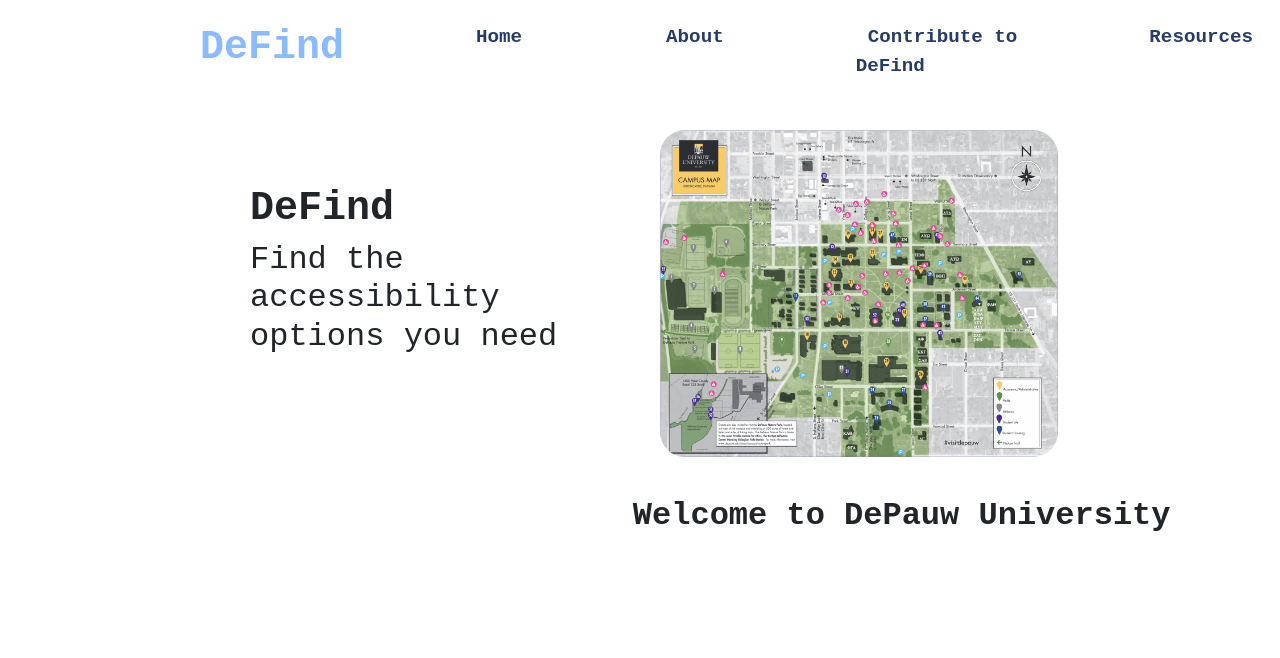
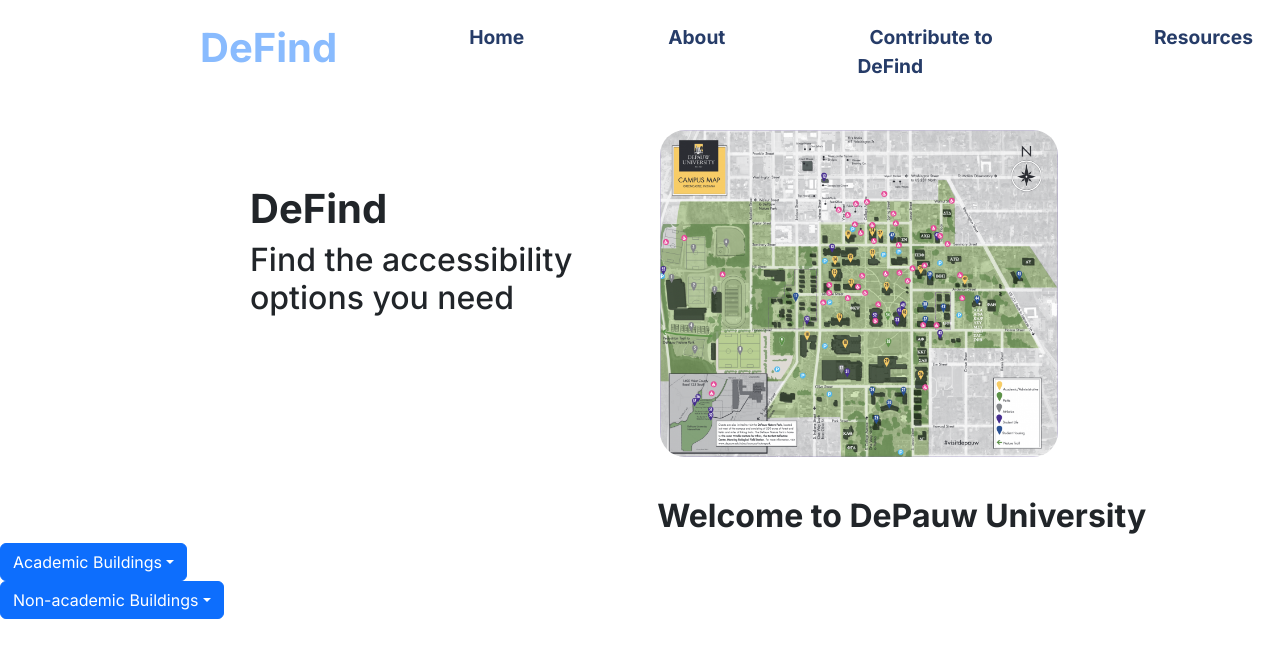
Before and after one commit to Anhakian/DeFind, a React (Vite) app: page / in a window 1280 px wide. Shown: the top 658 px of the page. Built offline with nearby package versions, Linux system fonts and the light colour scheme.

Commit message:
Add dropdown and font

```diff
--- a/index.html
+++ b/index.html
@@ -1,6 +1,9 @@
 <!doctype html>
 <html lang="en">
   <head>
+    <link rel="preconnect" href="https://fonts.googleapis.com">
+<link rel="preconnect" href="https://fonts.gstatic.com" crossorigin>
+<link href="https://fonts.googleapis.com/css2?family=Inter:wght@100..900&display=swap" rel="stylesheet">
     <meta charset="UTF-8" />
     <link rel="icon" type="image/svg+xml" href='' />
     <meta name="viewport" content="width=device-width, initial-scale=1.0" />
--- a/src/App.css
+++ b/src/App.css
@@ -1,6 +1,9 @@
+.font-link {
+  font-family: 'Hanalei Fill', cursive;
+}
 * {
   box-sizing: border-box;
   margin: 0;
   padding: 0;
-  font-family: 'Courier New', Courier, monospace;
+  font-family: 'Inter'
 }
--- a/src/App.jsx
+++ b/src/App.jsx
@@ -1,15 +1,28 @@
 import Navbar from './components/Navbar/Navbar'
 import HomepageIntro from './components/HomepageIntro/HomepageIntro'
 import './App.css'
-
+import Dropdown from './components/DropDown/DropDown'
 
 const App = () => {
+      const button1 = "Academic Buildings";
+      const button2 = "Non-academic Buildings"
+      const academic = [
+        { text: 'Roy O. West Library', href: '' },
+        { text: 'Julian', href: '' },
+        { text: 'GCPA', href: '' } ];
 
+      const non_academic = [
+        { text: 'Lucy Rowland Hall', href: '' },
+        { text: 'Hoover Dining Hall', href: '' },
+        { text: 'Mason Hall', href: '' }
+      ];
   return (
     <>
       <div className='App'>
           <Navbar />
           <HomepageIntro />
+          <Dropdown buttonText={button1} items={academic}/>
+          <Dropdown buttonText={button2} items={non_academic}/>
       </div>
     </>
   )
--- /dev/null
+++ b/src/components/DropDown/DropDown.jsx
@@ -0,0 +1,21 @@
+import Dropdown from 'react-bootstrap/Dropdown';
+
+const DropDown = ({ buttonText, items = [] }) => {
+  return (
+    <Dropdown>
+      <Dropdown.Toggle variant="primary" id="dropdown-basic">
+        {buttonText}
+      </Dropdown.Toggle>
+
+      <Dropdown.Menu>
+        {items.map((item, index) => (
+          <Dropdown.Item key={index} href={item.href}>
+            {item.text}
+          </Dropdown.Item>
+        ))}
+      </Dropdown.Menu>
+    </Dropdown>
+  );
+}
+
+export default DropDown;
```
Also changed, not shown: src/components/DropDown/DropDown.css (added), 1 other file (tests, documents, lock files or other folders).
